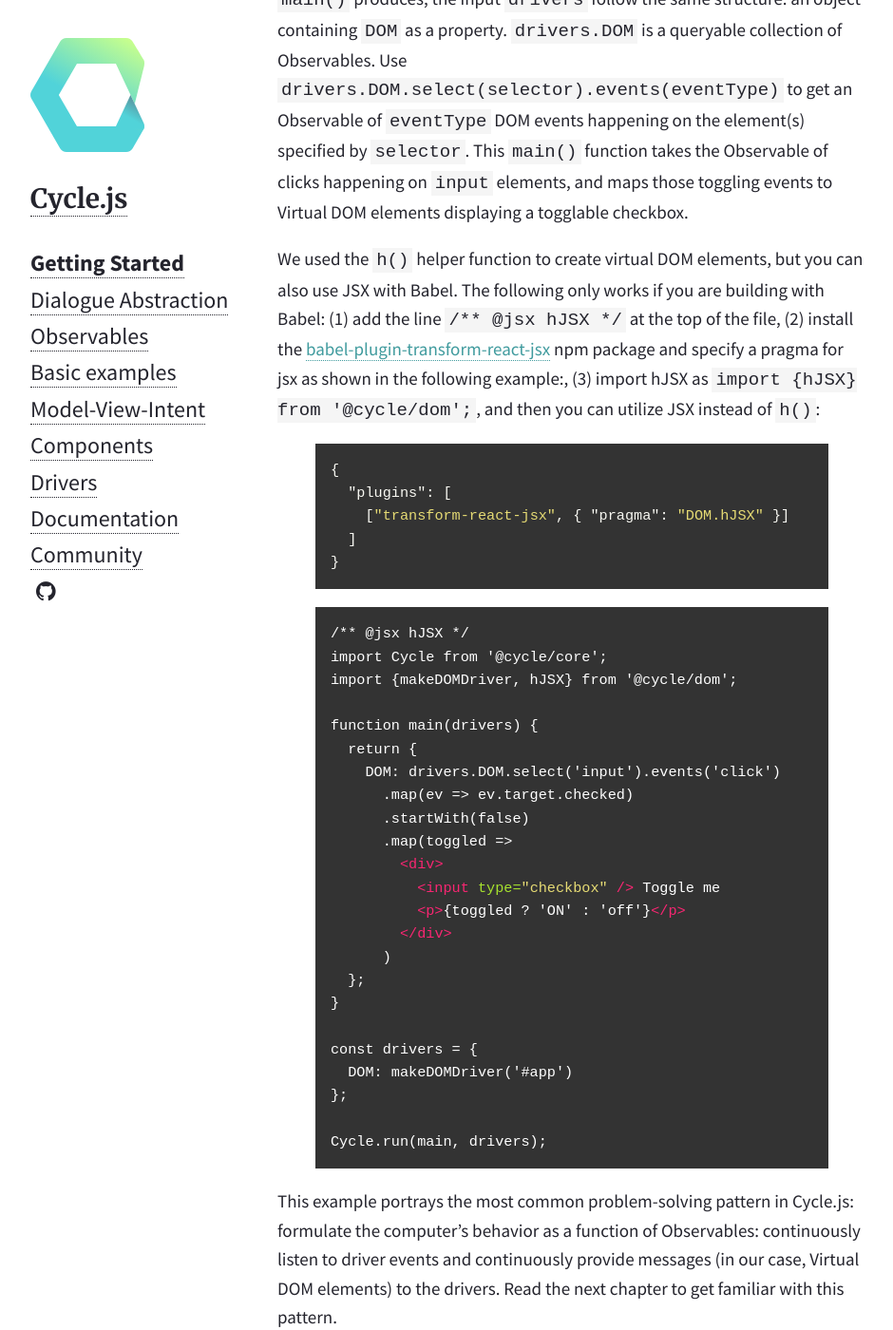
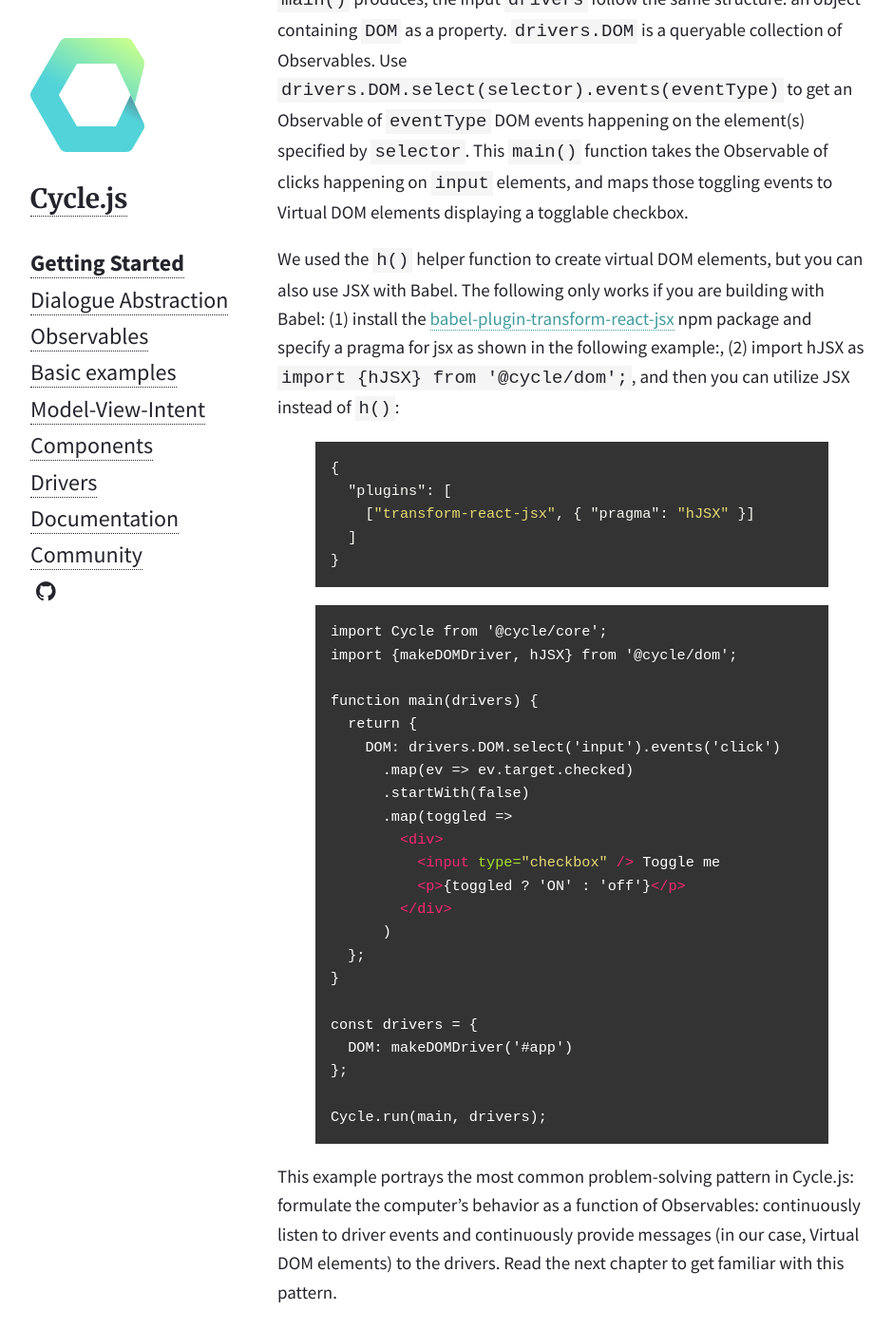
Before and after one commit to cyclejs/old-website, a Jekyll site: the page built from _posts/2015-01-31-getting-started.md, in a window 1280 px wide and 1400 px high, scrolled down 3256 px. Shown: the whole window at 95% size, without its empty margins (168-1108 px from the left). Built offline with Jekyll 4.4.1, drawn with Linux system fonts in a browser that asks for light colours; nearby versions of some CDN libraries.

Commit message:
simplify jsx usage

```diff
--- a/_posts/2015-01-31-getting-started.md
+++ b/_posts/2015-01-31-getting-started.md
@@ -103,18 +103,17 @@ Cycle.run(main, drivers);
 
 Function `main()` now takes `drivers` as input. Just like the output `main()` produces, the input `drivers` follow the same structure: an object containing `DOM` as a property. `drivers.DOM` is a queryable collection of Observables. Use `drivers.DOM.select(selector).events(eventType)` to get an Observable of `eventType` DOM events happening on the element(s) specified by `selector`. This `main()` function takes the Observable of clicks happening on `input` elements, and maps those toggling events to Virtual DOM elements displaying a togglable checkbox.
 
-We used the `h()` helper function to create virtual DOM elements, but you can also use JSX with Babel. The following only works if you are building with Babel: (1) add the line `/** @jsx hJSX */` at the top of the file, (2) install the [babel-plugin-transform-react-jsx](http://babeljs.io/docs/plugins/transform-react-jsx/) npm package and specify a pragma for jsx as shown in the following example:, (3) import hJSX as `import {hJSX} from '@cycle/dom';`, and then you can utilize JSX instead of `h()`:
+We used the `h()` helper function to create virtual DOM elements, but you can also use JSX with Babel. The following only works if you are building with Babel: (1) install the [babel-plugin-transform-react-jsx](http://babeljs.io/docs/plugins/transform-react-jsx/) npm package and specify a pragma for jsx as shown in the following example:, (2) import hJSX as `import {hJSX} from '@cycle/dom';`, and then you can utilize JSX instead of `h()`:
 
 {% highlight json %}
 {
   "plugins": [
-    ["transform-react-jsx", { "pragma": "DOM.hJSX" }]
+    ["transform-react-jsx", { "pragma": "hJSX" }]
   ]
 }
 {% endhighlight %}
 
 {% highlight html %}
-/** @jsx hJSX */
 import Cycle from '@cycle/core';
 import {makeDOMDriver, hJSX} from '@cycle/dom';
 
```
